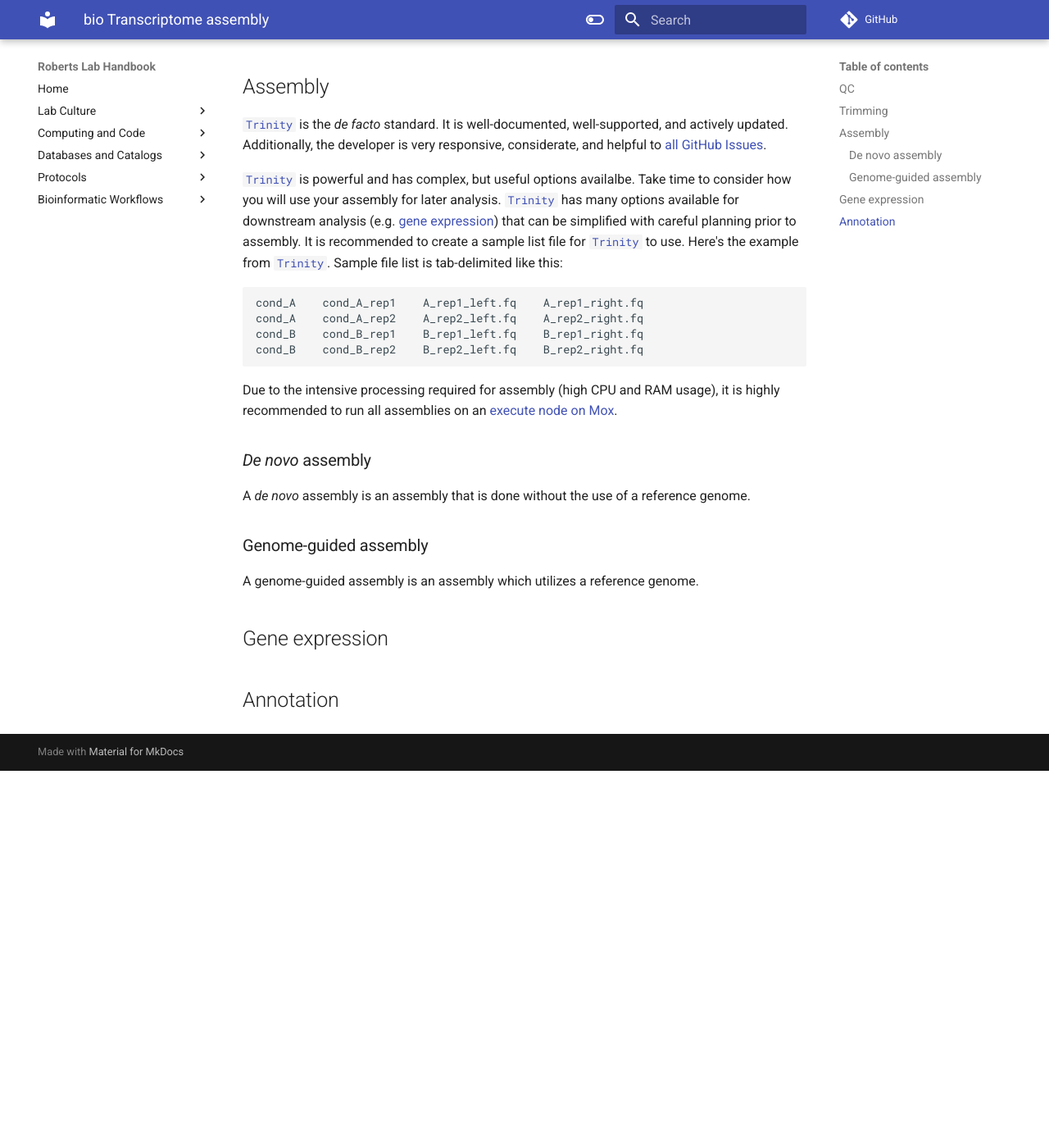
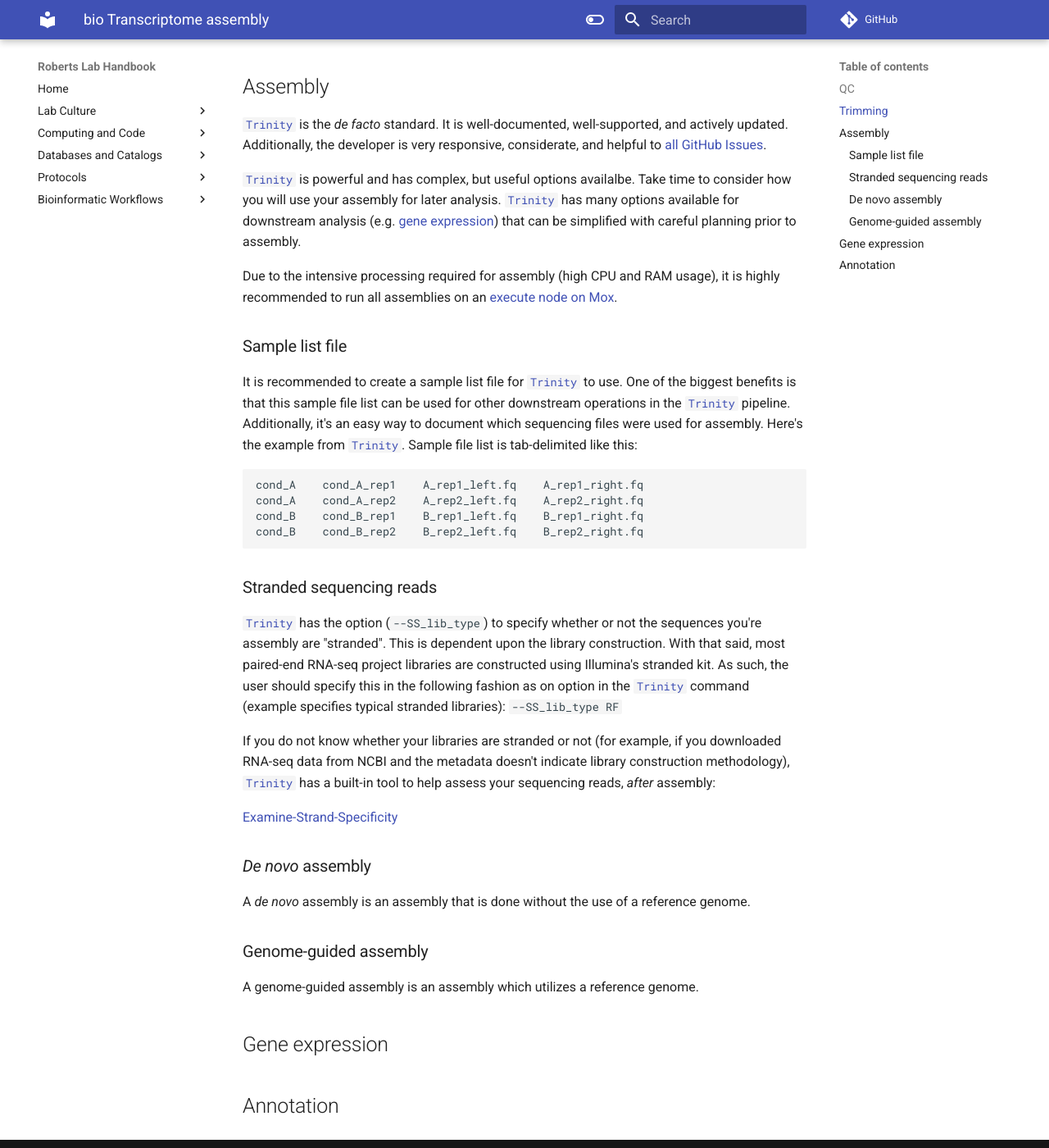
Before and after one commit to RobertsLab/resources, an MkDocs documentation site: the page built from docs/bio_Transcriptome-assembly.md, in a window 1280 px wide and 1400 px high, scrolled down 730 px. Shown: the whole window at 82% size. Built offline with MkDocs 1.6.1 and Material for MkDocs 9.7.7, drawn with Linux system fonts in a browser that asks for light colours; comment, search, counter and statistics services are not loaded; before the commit the page ends 1670 px from its top, so only the background shows below that.

Commit message:
add Trinity stranded deets

````diff
--- a/docs/bio_Transcriptome-assembly.md
+++ b/docs/bio_Transcriptome-assembly.md
@@ -17,7 +17,13 @@ Alternatively, [`Trinity`](https://github.com/trinityrnaseq/trinityrnaseq/wiki)
 
 [`Trinity`](https://github.com/trinityrnaseq/trinityrnaseq/wiki) is the _de facto_ standard. It is well-documented, well-supported, and actively updated. Additionally, the developer is very responsive, considerate, and helpful to [all GitHub Issues](https://github.com/trinityrnaseq/trinityrnaseq/issues).
 
-[`Trinity`](https://github.com/trinityrnaseq/trinityrnaseq/wiki) is powerful and has complex, but useful options availalbe. Take time to consider how you will use your assembly for later analysis. [`Trinity`](https://github.com/trinityrnaseq/trinityrnaseq/wiki) has many options available for downstream analysis (e.g. [gene expression](#gene-expression)) that can be simplified with careful planning prior to assembly. It is recommended to create a sample list file for [`Trinity`](https://github.com/trinityrnaseq/trinityrnaseq/wiki) to use. Here's the example from [`Trinity`](https://github.com/trinityrnaseq/trinityrnaseq/wiki). Sample file list is tab-delimited like this:
+[`Trinity`](https://github.com/trinityrnaseq/trinityrnaseq/wiki) is powerful and has complex, but useful options availalbe. Take time to consider how you will use your assembly for later analysis. [`Trinity`](https://github.com/trinityrnaseq/trinityrnaseq/wiki) has many options available for downstream analysis (e.g. [gene expression](#gene-expression)) that can be simplified with careful planning prior to assembly.
+
+Due to the intensive processing required for assembly (high CPU and RAM usage), it is highly recommended to run all assemblies on an [execute node on Mox](https://robertslab.github.io/resources/mox_Node-Types/).
+
+### Sample list file
+
+It is recommended to create a sample list file for [`Trinity`](https://github.com/trinityrnaseq/trinityrnaseq/wiki) to use. One of the biggest benefits is that this sample file list can be used for other downstream operations in the [`Trinity`](https://github.com/trinityrnaseq/trinityrnaseq/wiki) pipeline. Additionally, it's an easy way to document which sequencing files were used for assembly. Here's the example from [`Trinity`](https://github.com/trinityrnaseq/trinityrnaseq/wiki). Sample file list is tab-delimited like this:
 
 ```
 cond_A    cond_A_rep1    A_rep1_left.fq    A_rep1_right.fq
@@ -26,7 +32,15 @@ cond_B    cond_B_rep1    B_rep1_left.fq    B_rep1_right.fq
 cond_B    cond_B_rep2    B_rep2_left.fq    B_rep2_right.fq
 ```
 
-Due to the intensive processing required for assembly (high CPU and RAM usage), it is highly recommended to run all assemblies on an [execute node on Mox](https://robertslab.github.io/resources/mox_Node-Types/).
+### Stranded sequencing reads
+
+[`Trinity`](https://github.com/trinityrnaseq/trinityrnaseq/wiki) has the option (`--SS_lib_type`) to specify whether or not the sequences you're assembly are "stranded". This is dependent upon the library construction. With that said, most paired-end RNA-seq project libraries are constructed using Illumina's stranded kit. As such, the user should specify this in the following fashion as on option in the [`Trinity`](https://github.com/trinityrnaseq/trinityrnaseq/wiki) command (example specifies typical stranded libraries): `--SS_lib_type RF`
+
+If you do not know whether your libraries are stranded or not (for example, if you downloaded RNA-seq data from NCBI and the metadata doesn't indicate library construction methodology), [`Trinity`](https://github.com/trinityrnaseq/trinityrnaseq/wiki) has a built-in tool to help assess your sequencing reads, _after_ assembly:
+
+[Examine-Strand-Specificity](https://github.com/trinityrnaseq/trinityrnaseq/wiki/Examine-Strand-Specificity)
+
+
 
 ### _De novo_ assembly
 
````
